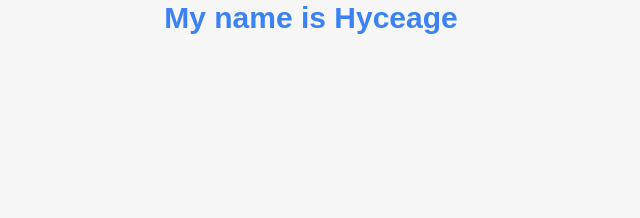
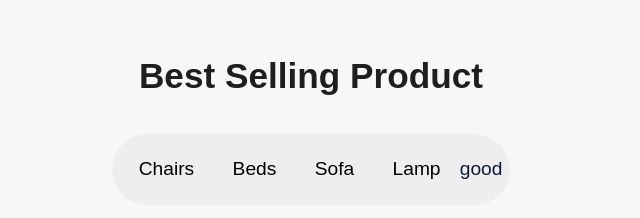
Before and after one commit to joshuapetertolu/Panto-Furniture-Landing-page, a plain HTML site: page index.html in a window 1280 px wide. Shown: the whole page, without its empty margins (329-969 px from the left). Drawn offline with nearby package versions, Linux system fonts and the light colour scheme.

Commit message:
tabs of the best selling product section

```diff
--- a/index.html
+++ b/index.html
@@ -30,10 +30,39 @@
     <section></section>
 
     <!-- Best Selling Products Section -->
-    <section>
-      <h1 class="text-3xl font-extrabold text-center text-blue-500">
-        My name is Hyceage
-      </h1>
+    <section class="bg-[#f7f7f7] font-Gilroy">
+      <div class="flex flex-col items-center">
+        <h1
+          class="text-[2.2rem] font-extrabold px-2 mt-[3.1rem] text-[#1E1E1E]"
+        >
+          Best Selling Product
+        </h1>
+        <ul
+          class="flex justify-center items-center bg-[#EEEEEE] rounded-full text-[1.2rem] py-[0.5rem] px-[0.5rem] mt-[2rem]"
+        >
+          <li
+            class="rounded-full px-[1.2rem] py-[0.8rem] hover:text-[#E58411] active:bg-[#FFFFFF] active:text-[#1E1E1E]"
+          >
+            <a href="">Chairs</a>
+          </li>
+          <li
+            class="rounded-full px-[1.2rem] py-[0.8rem] hover:text-[#E58411] active:bg-[#FFFFFF] active:text-[#1E1E1E]"
+          >
+            <a href="">Beds</a>
+          </li>
+          <li
+            class="rounded-full px-[1.2rem] py-[0.8rem] hover:text-[#E58411] active:bg-[#FFFFFF] active:text-[#1E1E1E]"
+          >
+            <a href="">Sofa</a>
+          </li>
+          <li
+            class="rounded-full px-[1.2rem] py-[0.8rem] hover:text-[#E58411] active:bg-[#FFFFFF] active:text-[#1E1E1E]"
+          >
+            <a href="">Lamp</a>
+          </li>
+          <h1 class="text-[#0D1B39]">good</h1>
+        </ul>
+      </div>
     </section>
 
     <!-- Experience Section -->
```
Also changed, not shown: tabs/index.html (added, +25 -0 lines), tabs/beds.html (added), tabs/chairs.html (added), tabs/lamps.html (added), tabs/sofa.html (added).
